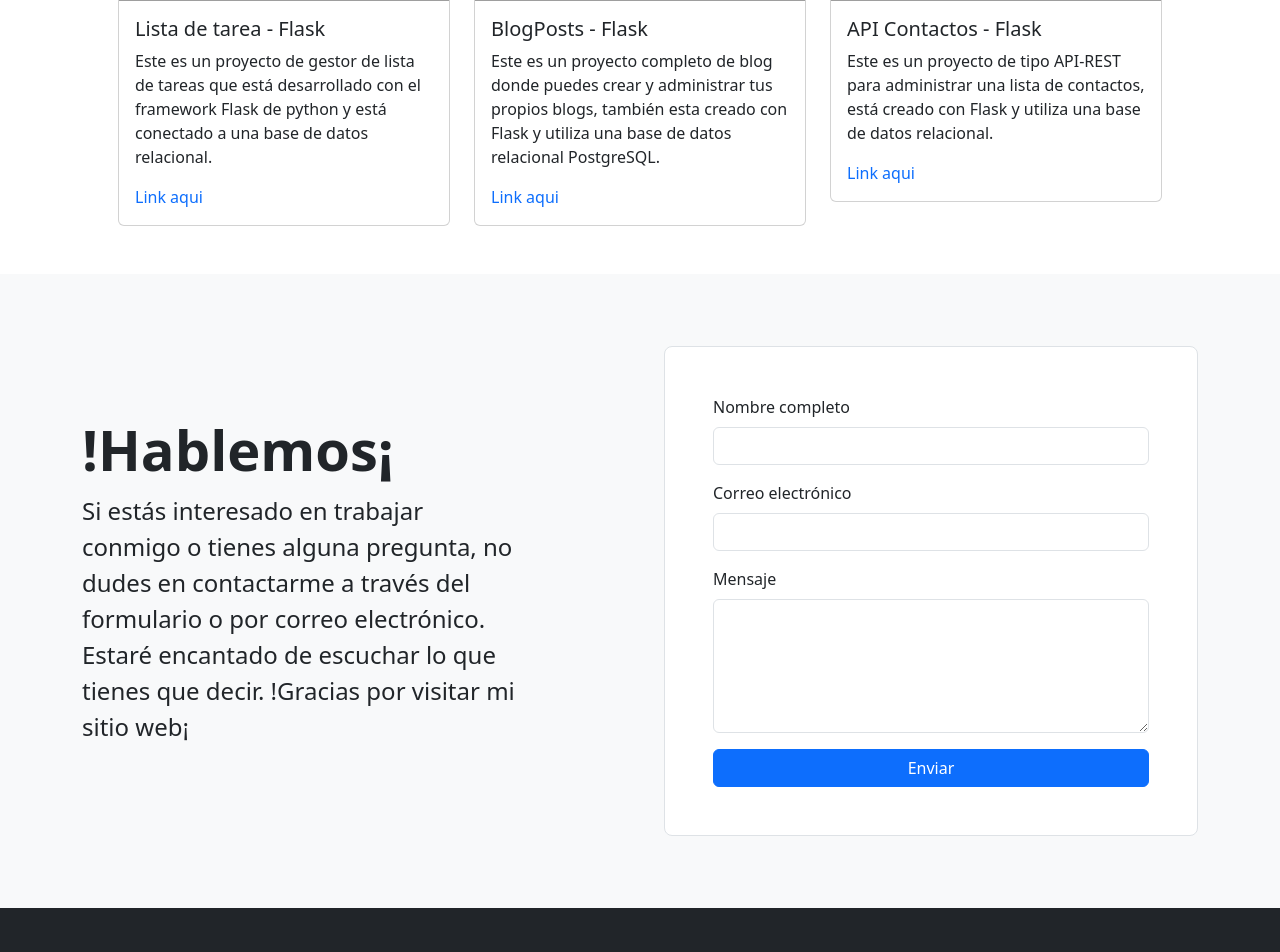
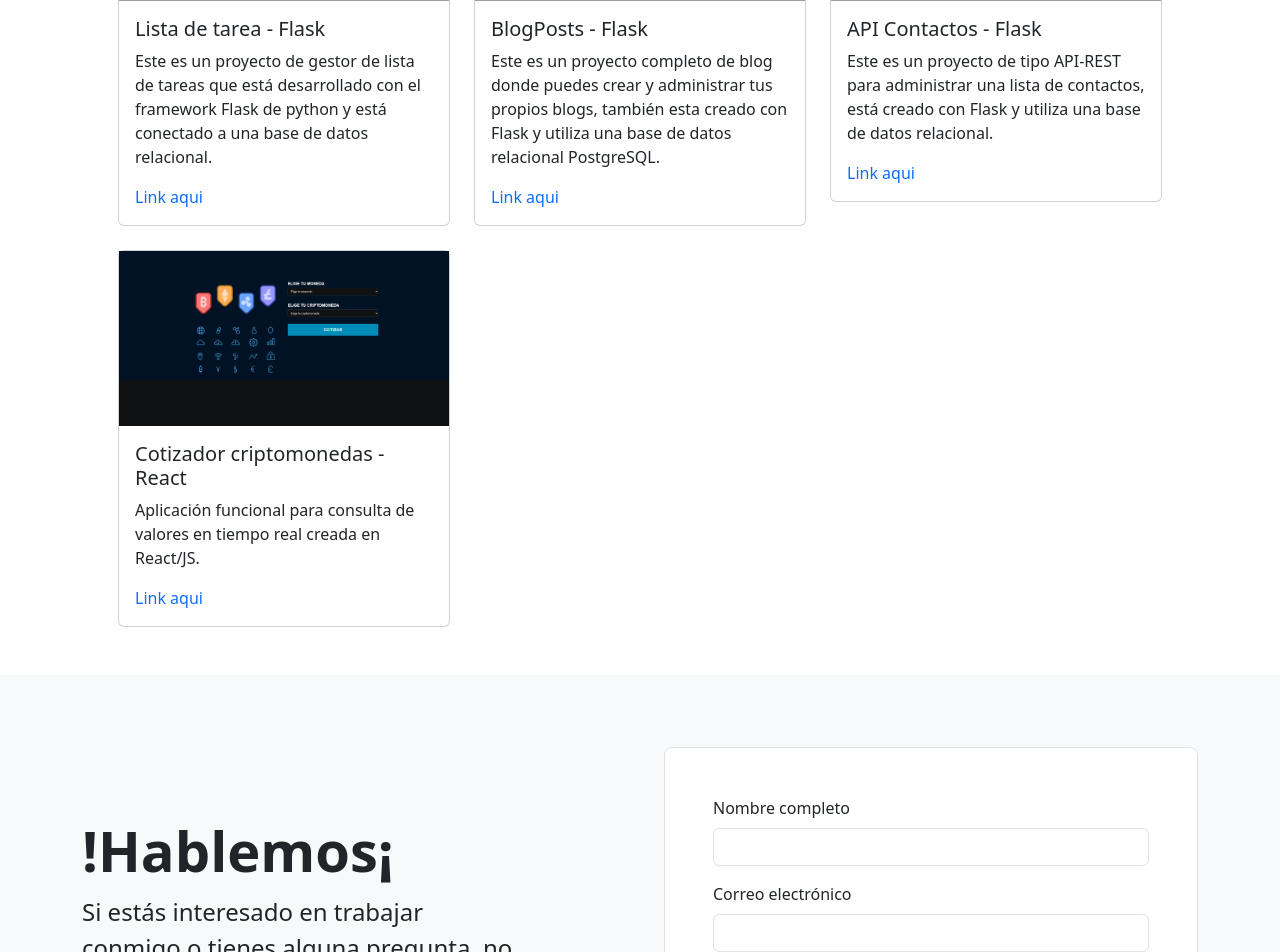
Before and after one commit to julianmoreno263/portfolioPython, a Flask app: page / in a window 1280 px wide. Shown: the part 1169-2121 px from the top of the page. Run offline with Flask 3, Linux system fonts and the light colour scheme; some libraries are stand-ins or nearby versions; grey boxes are pictures that could not be loaded.

Commit message:
Adicionando proyecto cotizador criptomonedas

```diff
--- a/templates/portfolio.html
+++ b/templates/portfolio.html
@@ -58,6 +58,22 @@
 
         <!-- Agrega mas proyectos si lo deseas -->
 
+        <!-- cuarto proyecto -->
+        <div class="col">
+            <div class="card">
+                <img class="d-block mx-lg-auto img-fluid" src="{{ url_for('static', filename='img/cotizador.png')}}" alt="imagen del proyecto">
+
+                <div class="card-body">
+                    <h5 class="card-title">Cotizador criptomonedas - React</h5>
+                    <p class="card-text">Aplicación funcional para consulta de valores en tiempo real creada en React/JS.
+                    </p>
+                    <a href="https://competent-feynman-fb95b8.netlify.app/" class="nav-link text-primary">Link aqui</a>
+
+                </div>
+
+            </div>
+        </div>
+
 
     </div>
 </section>
```
Also changed, not shown: static/img/cotizador.png (added).
